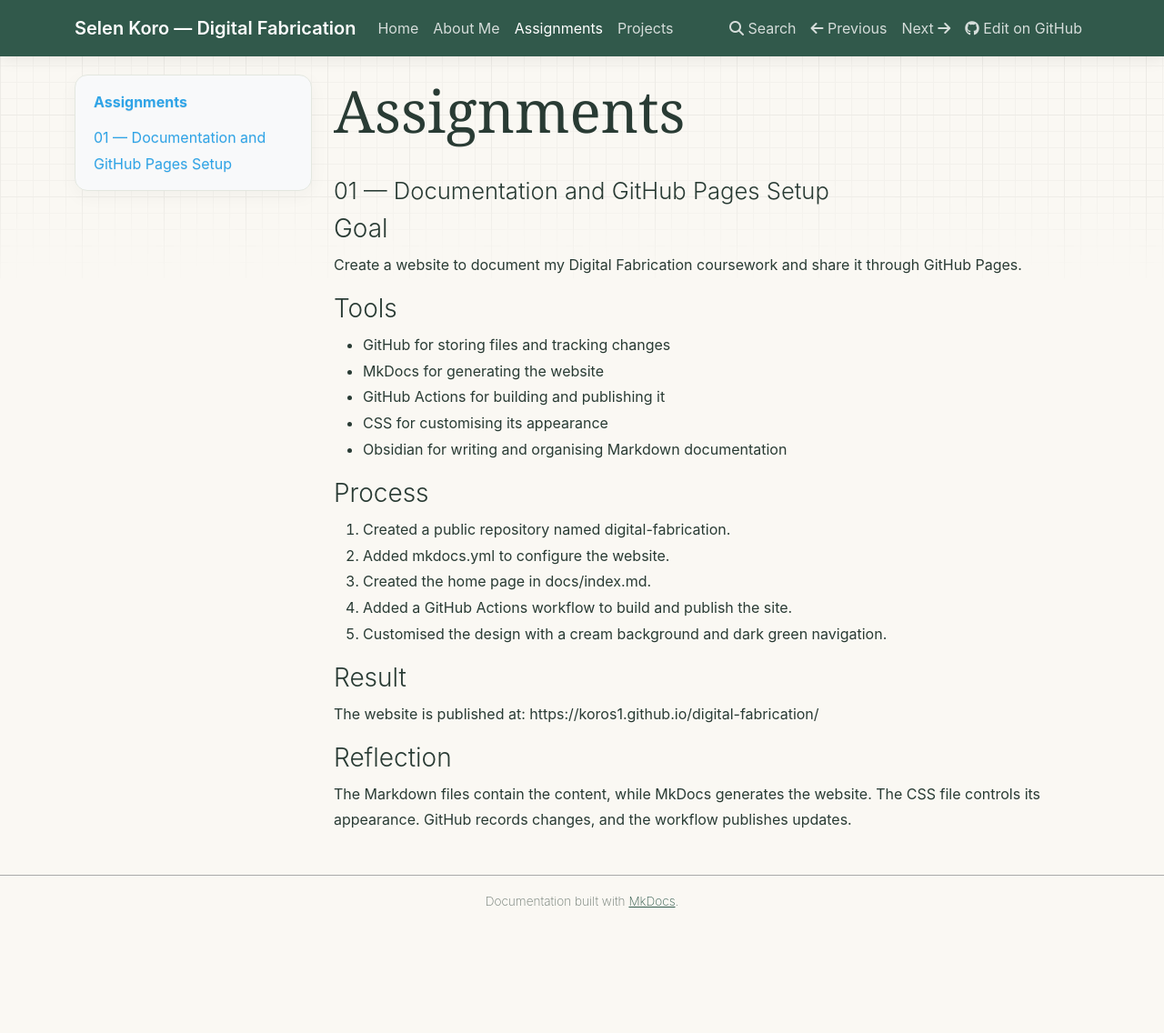
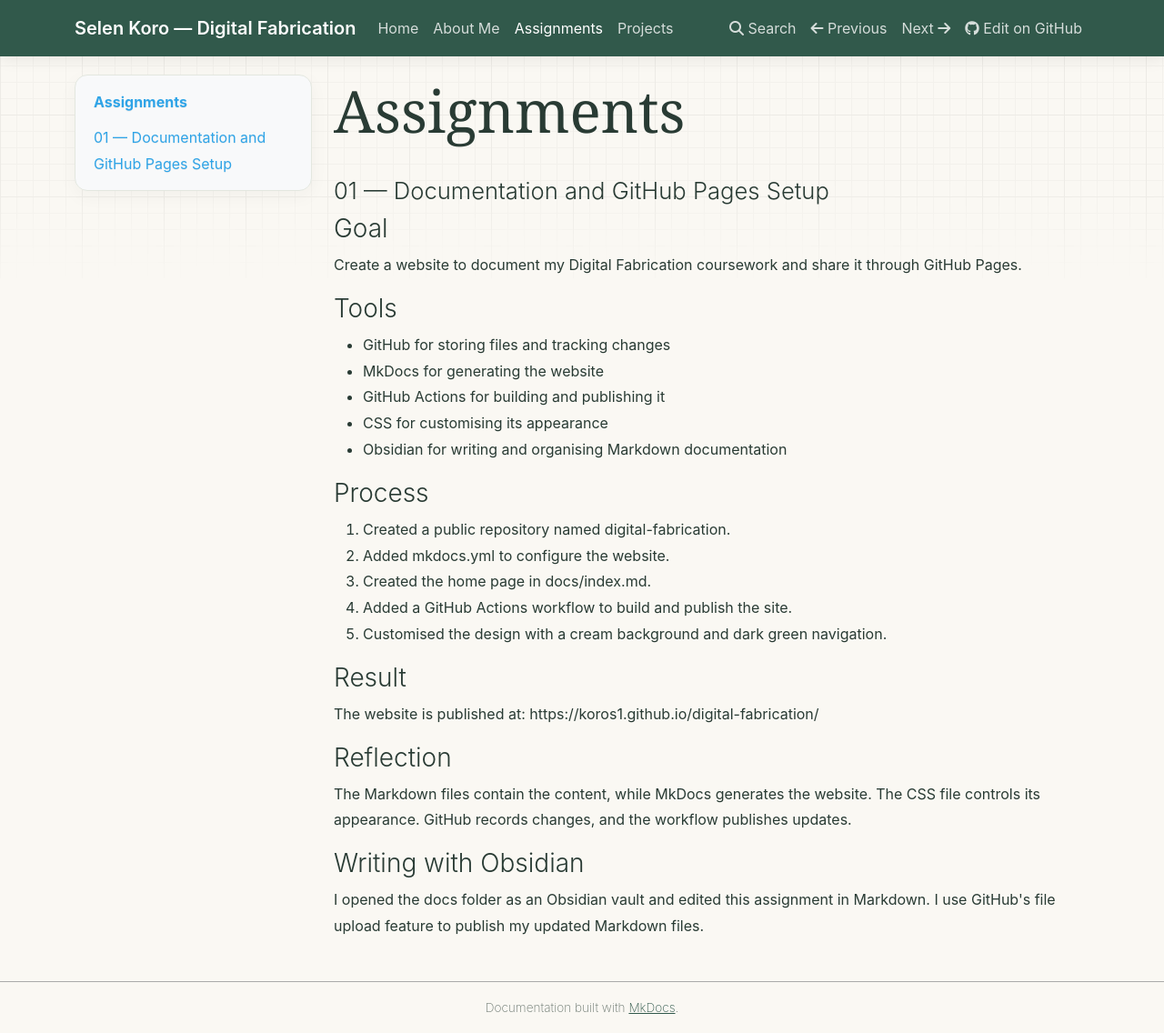
Before and after one commit to Koros1/digital-fabrication, an MkDocs documentation site: the page built from docs/assignments.md, in a window 1280 px wide and 1136 px high. Shown: the whole window at 91% size. Built offline with MkDocs 1.6.1, drawn with Linux system fonts in a browser that asks for light colours; nearby versions of some CDN libraries.

Commit message:
Add files via upload

```diff
--- a/docs/assignments.md
+++ b/docs/assignments.md
@@ -28,3 +28,8 @@ https://koros1.github.io/digital-fabrication/
 The Markdown files contain the content, while MkDocs generates
 the website. The CSS file controls its appearance.
 GitHub records changes, and the workflow publishes updates.
+
+### Writing with Obsidian
+I opened the docs folder as an Obsidian vault and edited
+this assignment in Markdown. I use GitHub's file upload
+feature to publish my updated Markdown files.
```
